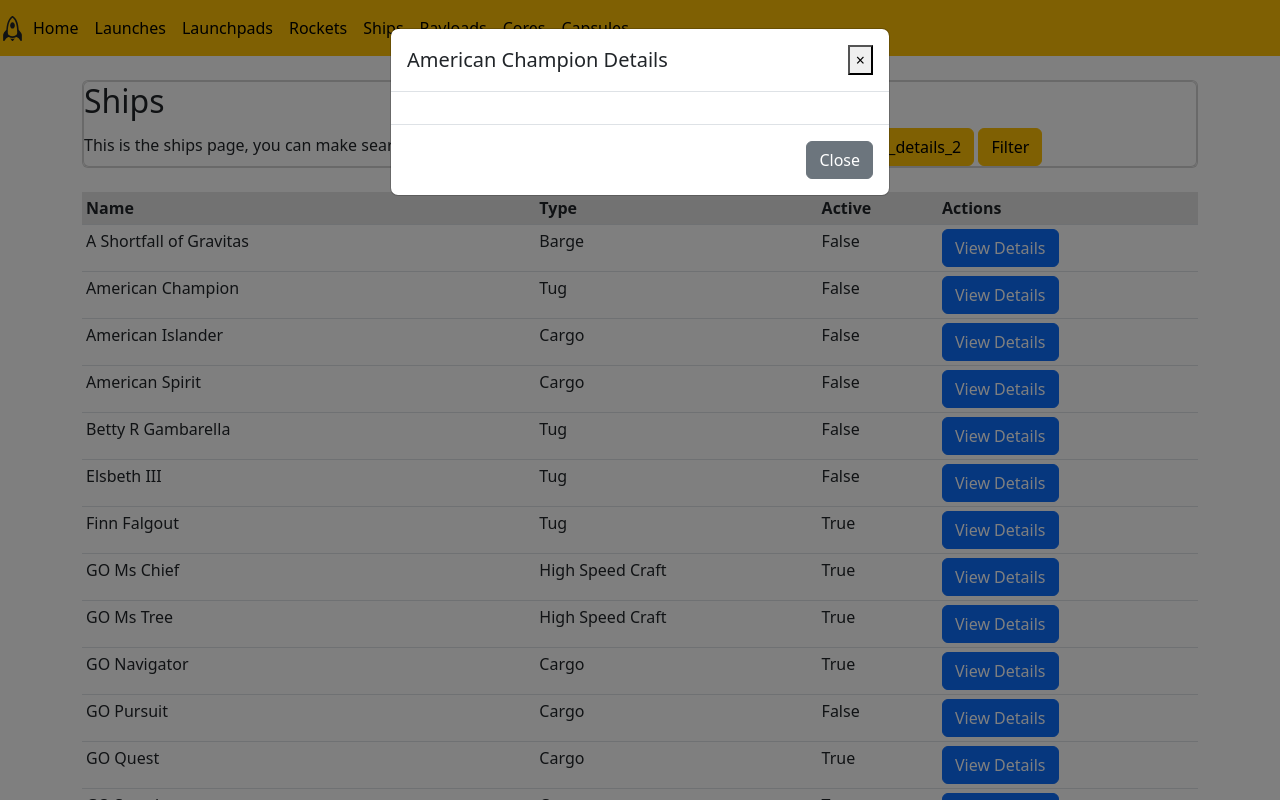
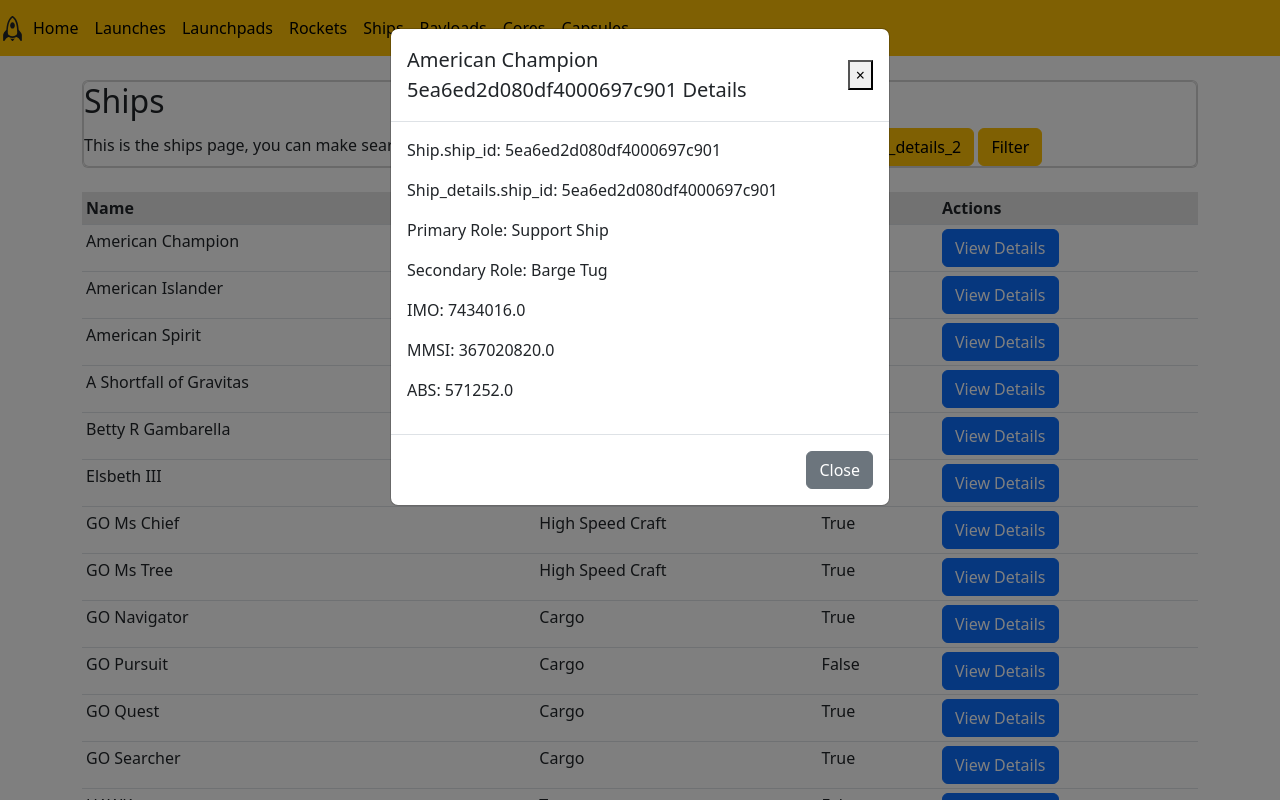
Before and after one commit to itudb2232/itudb2232, a Flask app: page /ships in a window 1280 px wide, after a click on "View Details". Run offline with Flask 2, Linux system fonts and the light colour scheme; data comes from the database, SQL or seed files in the repository; some libraries are stand-ins or nearby versions.

Commit message:
Implemented a half-broken details modal for each element

```diff
--- a/website/templates/ships.html
+++ b/website/templates/ships.html
@@ -81,13 +81,21 @@
   <div class="modal-dialog" role="document">
     <div class="modal-content">
       <div class="modal-header">
-        <h5 class="modal-title" id="ship-details-modal-label-{{ ship.ship_id }}">{{ ship.name }} Details</h5>
+        <h5 class="modal-title" id="ship-details-modal-label-{{ ship.ship_id }}">{{ ship.name }} {{ship.ship_id}} Details</h5>
         <button type="button" class="close" data-dismiss="modal" aria-label="Close">
           <span aria-hidden="true">&times;</span>
         </button>
       </div>
       <div class="modal-body">
-        <!-- Add ship details here -->
+        <p>Ship.ship_id: {{ ship.ship_id }}</p>
+        {% for ship_details in ship_details_1 if ship_details.ship_id == ship.ship_id %}
+        <p>Ship_details.ship_id: {{ ship_details.ship_id }}</p>
+        <p>Primary Role: {{ ship_details.primary_role }}</p>
+        <p>Secondary Role: {{ ship_details.secondary_role }}</p>
+        <p>IMO: {{ ship_details.imo }}</p>
+        <p>MMSI: {{ ship_details.mmsi }}</p>
+        <p>ABS: {{ ship_details.abs }}</p>
+        {% endfor %}
       </div>
       <div class="modal-footer">
         <button type="button" class="btn btn-secondary" data-dismiss="modal">Close</button>
@@ -99,5 +107,8 @@
 
 
 
+
+
+
 <!-- This endblock denotes the end of the content block, nothing should come after it-->
 {% endblock %}
--- a/website/views.py
+++ b/website/views.py
@@ -81,11 +81,11 @@ def ships():
 
         cur.execute(query, tuple(params))
         ships = cur.fetchall()
-        ship_details_1 = cur.execute("SELECT * FROM ship_details_1 ORDER BY model ASC")
+        ship_details_1 = cur.execute("SELECT * FROM ship_details_1 ORDER BY ship_id ASC")
 
     else:
-        ships = cur.execute("SELECT * FROM ships ORDER BY name ASC").fetchall()
-        ship_details_1 = cur.execute("SELECT * FROM ship_details_1 ORDER BY model ASC")
+        ships = cur.execute("SELECT * FROM ships ORDER BY ship_id ASC").fetchall()
+        ship_details_1 = cur.execute("SELECT * FROM ship_details_1 ORDER BY ship_id ASC")
 
     return render_template("ships.html",ships=ships, ship_details_1=ship_details_1)
 
```
